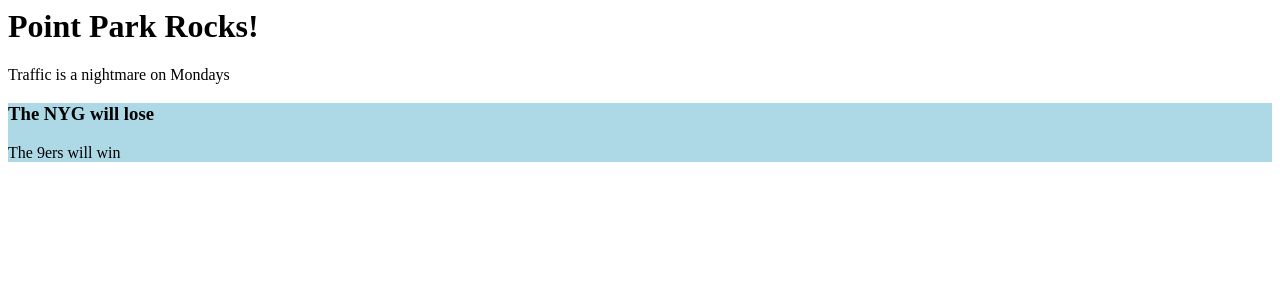
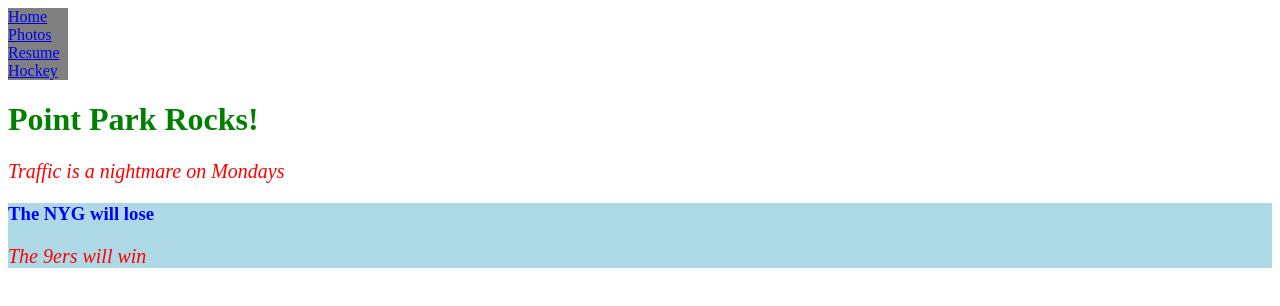
Before and after one commit to jeffreyjseamanppu/cmps262, a plain HTML site: page index.html in a window 1280 px wide. Drawn offline with Linux system fonts and the light colour scheme.

Commit message:
Update index.html

```diff
--- a/index.html
+++ b/index.html
@@ -1,7 +1,37 @@
 <html>
   <title>Point Park CS</title>
   <head>
+    <style media="screen">
+      body {
+        color: blue;
+      }
+      h1 {
+        color: green;
+      }
+      p {
+        color: red;
+        font-style: italic;
+        font-size: 20px;
+      }
+      ul {
+        list-style-type: none;
+        margin: 0;
+        padding: 0;
+      }
+      li {
+        background-color: grey;
+        display: block;
+        padding: 8px, 16px;
+        width: 60px;
+      }
+    </style>
     <body>
+      <ul>
+        <li><a href='#home'>Home</a></li>
+        <li><a href='#photos'>Photos</a></li>
+        <li><a href='#resume'>Resume</a></li>
+        <li><a href='#hockey'>Hockey</a></li>
+      </ul>
       <h1>Point Park Rocks!</h1>
       <p>Traffic is a nightmare on Mondays</p>
       <div style="background:lightblue">
```
